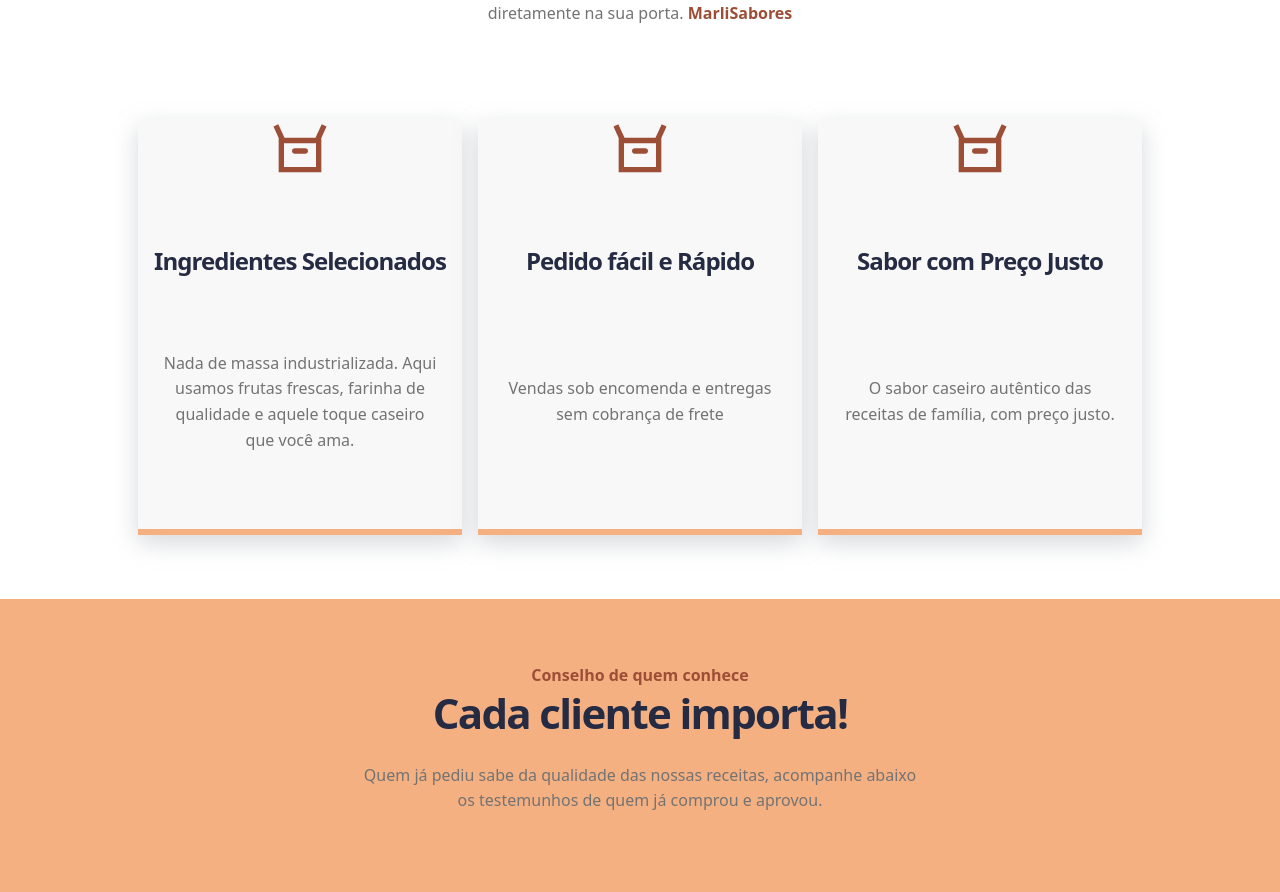
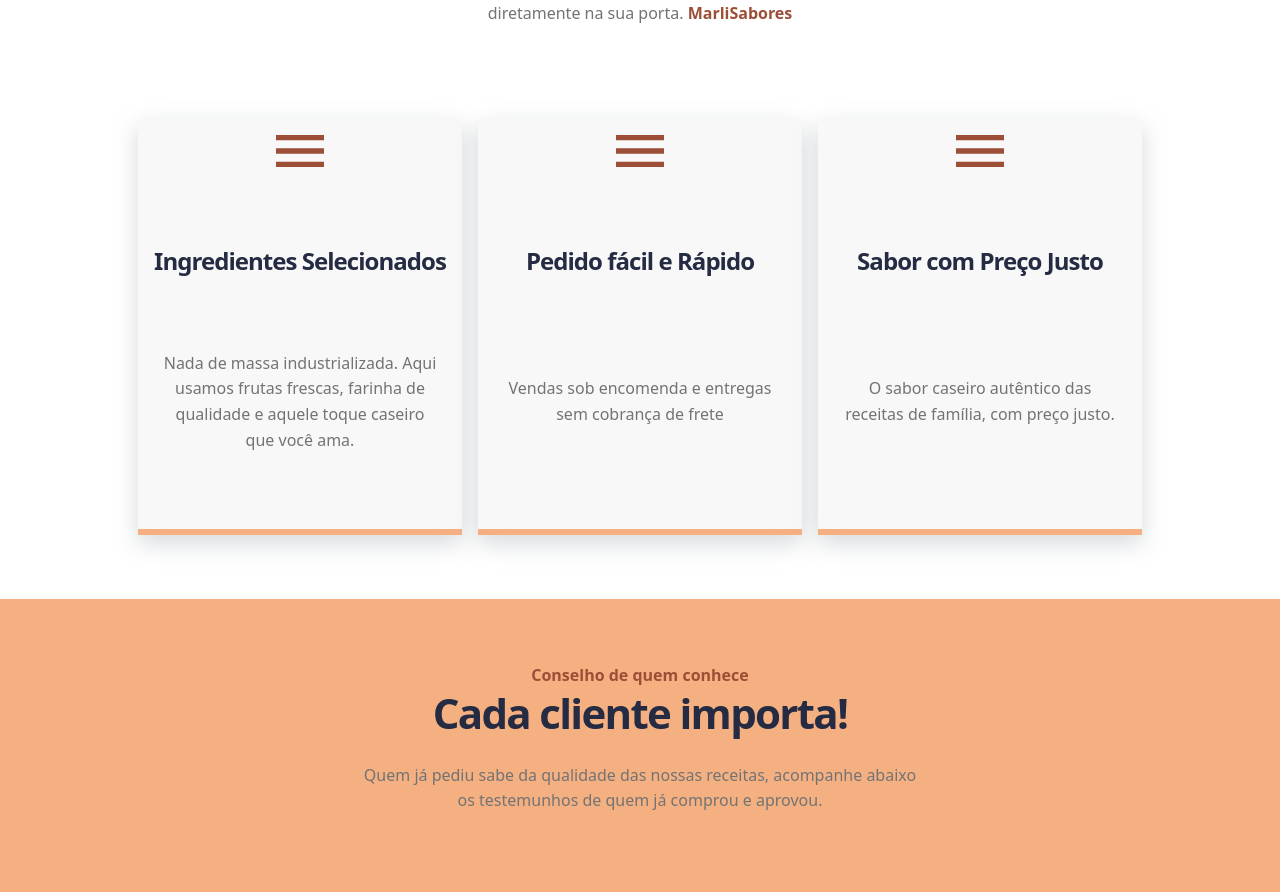
Before and after one commit to joaovitorss472/projetomarlisabores, a React (Vite) app in the folder landingpage/: page / in a window 1280 px wide. Shown: the part 1124-2016 px from the top of the page. Built offline with nearby package versions, Linux system fonts and the light colour scheme.

Commit message:
Atualização Cards.tsx

```diff
--- a/landingpage/src/components/Cards.tsx
+++ b/landingpage/src/components/Cards.tsx
@@ -1,19 +1,18 @@
-import menu from '../assets/pedidos.svg'
-import  '../styles/solution.css'
+import '../styles/solution.css'
 
 interface CardProps {
     titulo: string;
     paragrafo: string;
+    imagem: string;
 }
 
-
-export default function Card({ titulo, paragrafo }: CardProps) {
+export default function Card({ titulo, paragrafo, imagem }: CardProps) {
     return (
         <div className="card">
-            <span>
-                <img src={menu} alt="pedido" width={64} height={64} />
+            <span className="card-image-wrapper">
+                <img src={imagem} alt={`Imagem de ${titulo}`} className="produto-img" width={64} height={64} />
             </span>
-            <div  className="divteste">
+            <div className="divteste">
                 <h3>
                     {titulo}
                 </h3>
```
